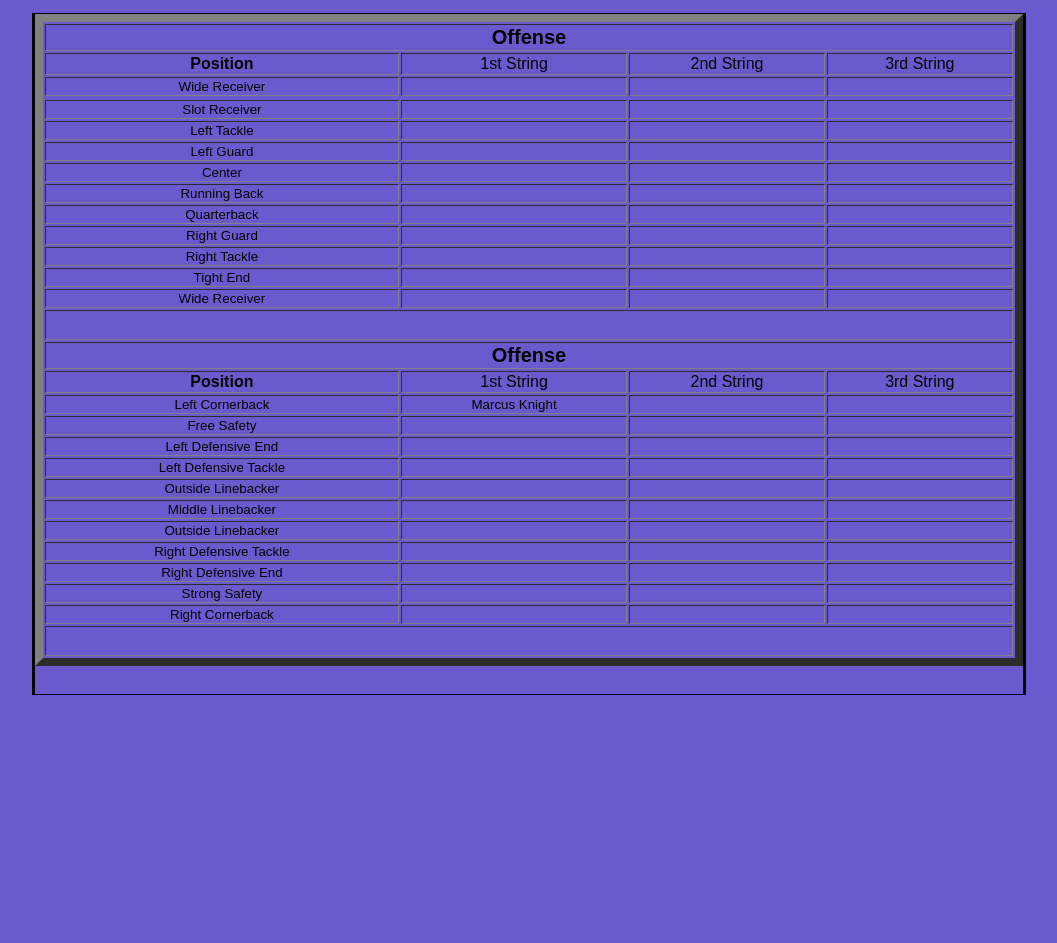
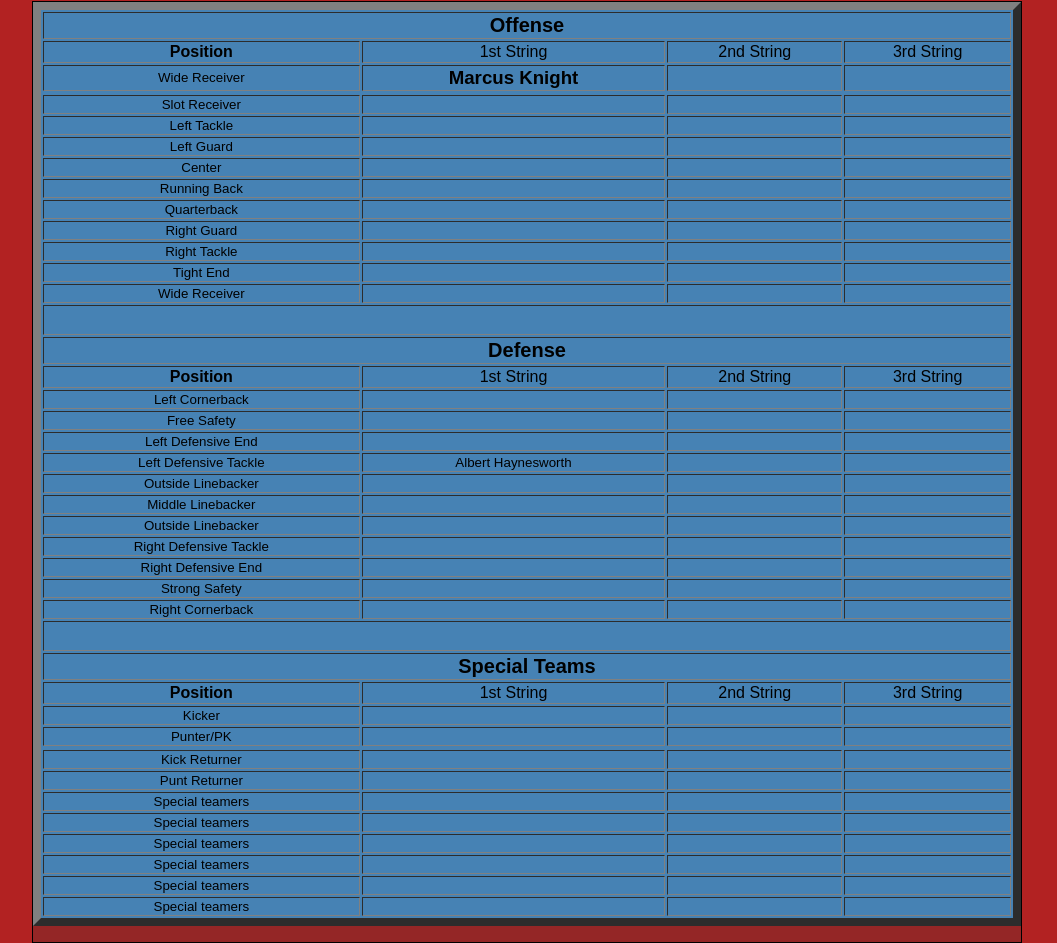
Before and after one commit to mablock/raleighKnights, a plain HTML site: page rkroster.html in a window 1280 px wide. Shown: the part 359-1302 px from the top of the page, without its empty margins (108-1165 px from the left). Before the commit the page ends 1054 px from the top, so only its background shows below. Drawn offline with Linux system fonts and the light colour scheme.

Commit message:
additions

```diff
--- a/rkcss.css
+++ b/rkcss.css
@@ -1,5 +1,5 @@
 body {
-	background-color:#6A5ACD;
+	background-color:#B22222;
 	color:black;
 	font-size:20pt;
 	font-family:"Arial";
@@ -25,10 +25,10 @@ h1 {
 	}
 
 .toptab {
-	float: left;
+	float: middle;
 	list-style-type: none;
 	width: 900px;
-	height: 40px;
+	height: 10px;
 	padding: 0;
 	}
 
@@ -78,7 +78,7 @@ h1 {
 }
 #leftColumn
 {
-	background-color:#6A5ACD;
+	background-color:#942626;
 	color:black;
 	width:330px;
 	height:680px;
@@ -88,7 +88,7 @@ h1 {
 }
 #middleColumn
 {
-	background-color:#6A5ACD;
+	background-color:#942626;
 	color:black;
 	width:330px;
 	height:680px;
@@ -98,7 +98,7 @@ h1 {
 }
 #rightColumn
 {
-	background-color:#6A5ACD;
+	background-color:#942626;
 	color:black;
 	width:328px;
 	height:680px;
--- a/rkroster.html
+++ b/rkroster.html
@@ -13,7 +13,7 @@
 	<hr>
 
 	<ul class="toptab">
-		<li><a href="rkhome.html">Home</a></li>
+		<li><a href="index.html">Home</a></li>
 		<li><a href="rksignIn.html">Sign In</a></li>
 		<li><a href="rkschedule.html">Schedule</a></li>
 		<li class="current"><a href="rkroster.html">Roster</a></li>
@@ -24,13 +24,11 @@
 	</ul>
 	<br class="clear" />
 	<div id="content">
-		<div id="leftColumn" style="width:0px;">
-		Roster Page
-		</div>
-		<div id="middleColumn" style="width:988px;">
-			<table class="roster" style="width:988px;text-align:center;font-size:10pt;" border="8">
+
+		<div id="middleColumn" style="width:988px;height:940px;">
+			<table class="roster" style="width:988px;text-align:center;font-size:10pt;background-color:steelblue;" border="8">
 				<tr>
-					<td style="font-size:20px;" colspan="4"><strong>Offense</strong></td>
+					<th style="font-size:20px;" colspan="4"><strong>Offense</strong></th>
 				</tr>
 				<tr style="font-size:16px;">
 					<td><strong>Position</strong></td>
@@ -40,7 +38,7 @@
 				</tr>
 				<tr>
 					<td>Wide Receiver</td>
-					<td></td>
+					<td style="font-size:14pt;"><strong>Marcus Knight</strong></td>
 					<td></td>
 					<td></td>
 				</tr>
@@ -51,6 +49,7 @@
 					<td></td>
 					<td></td>
 				</tr>
+				<tr>
 					<td>Left Tackle</td>
 					<td></td>
 					<td></td>
@@ -108,7 +107,7 @@
 					<td colspan="4"></td>
 				</tr>
 				<tr>
-				<td style="font-size:20px;" colspan="4"><strong>Offense</strong></td>
+				<th style="font-size:20px;" colspan="4"><strong>Defense</strong></th>
 				</tr>
 				<tr style="font-size:16px;">
 					<td><strong>Position</strong></td>
@@ -118,7 +117,7 @@
 				</tr>
 				<tr>
 					<td>Left Cornerback</td>
-					<td>Marcus Knight</td>
+					<td></td>
 					<td></td>
 					<td></td>
 				</tr>
@@ -136,7 +135,7 @@
 				</tr>
 				<tr>
 					<td>Left Defensive Tackle</td>
-					<td></td>
+					<td>Albert Haynesworth</td>
 					<td></td>
 					<td></td>
 				</tr>
@@ -185,13 +184,78 @@
 				<tr style="height:30px;">
 					<td colspan="4"></td>
 				</tr>
+				<tr>
+				<th style="font-size:20px;" colspan="4"><strong>Special Teams</strong></th>
+				</tr>
+				<tr style="font-size:16px;">
+					<td><strong>Position</strong></td>
+					<td>1st String</td>
+					<td>2nd String</td>
+					<td>3rd String</td>
+				</tr>
+				<tr>
+					<td>Kicker</td>
+					<td></td>
+					<td></td>
+					<td></td>
+				</tr>
+				<tr>
+					<td>Punter/PK</td>
+					<td></td>
+					<td></td>
+					<td></td>
+				<tr>
+				<tr>
+					<td>Kick Returner</td>
+					<td></td>
+					<td></td>
+					<td></td>
+				</tr>
+				<tr>
+					<td>Punt Returner</td>
+					<td></td>
+					<td></td>
+					<td></td>
+				</tr>
+				<tr>
+					<td>Special teamers</td>
+					<td></td>
+					<td></td>
+					<td></td>
+				</tr>
+				<tr>
+					<td>Special teamers</td>
+					<td></td>
+					<td></td>
+					<td></td>
+				</tr>
+				<tr>
+					<td>Special teamers</td>
+					<td></td>
+					<td></td>
+					<td></td>
+				</tr>
+				<tr>
+					<td>Special teamers</td>
+					<td></td>
+					<td></td>
+					<td></td>
+				</tr>
+				<tr>
+					<td>Special teamers</td>
+					<td></td>
+					<td></td>
+					<td></td>
+				</tr>
+				<tr>
+					<td>Special teamers</td>
+					<td></td>
+					<td></td>
+					<td></td>
+				</tr>
 			</table>
 		</div>
-		<div id="rightColumn" style="width:0px;">
-
-		</div>
 	</div>
-
 </div>
 </body>
 </html>
```
Also changed, not shown: index.html (added, +67 -0 lines), rkcalendar.html (+2 -2 lines), rkcoaches.html (+1 -1 lines), rkcontact.html (+4 -3 lines), rkregister.html (+1 -1 lines), rkschedule.html (+2 -2 lines), rksignIn.html (+1 -1 lines), rkteam.html (+1 -1 lines).
